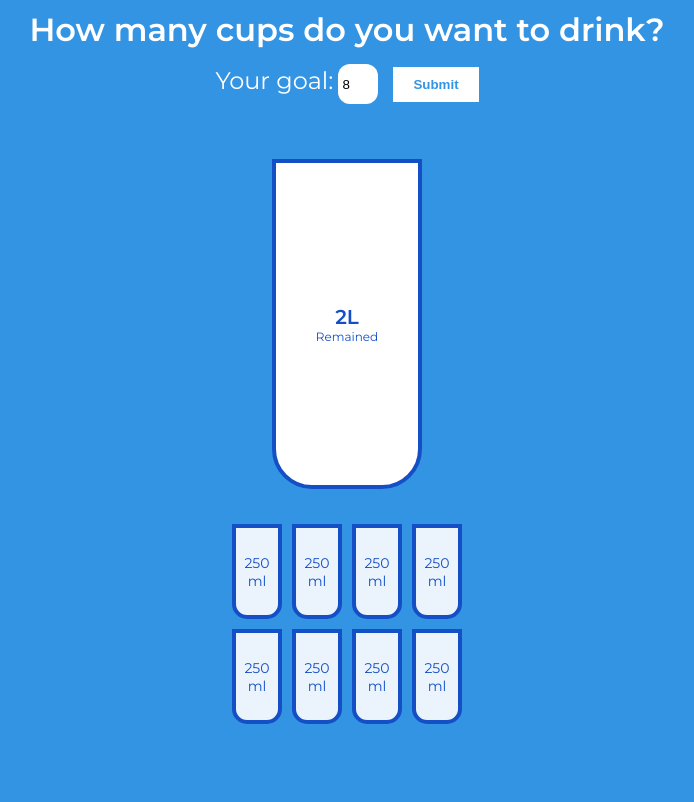
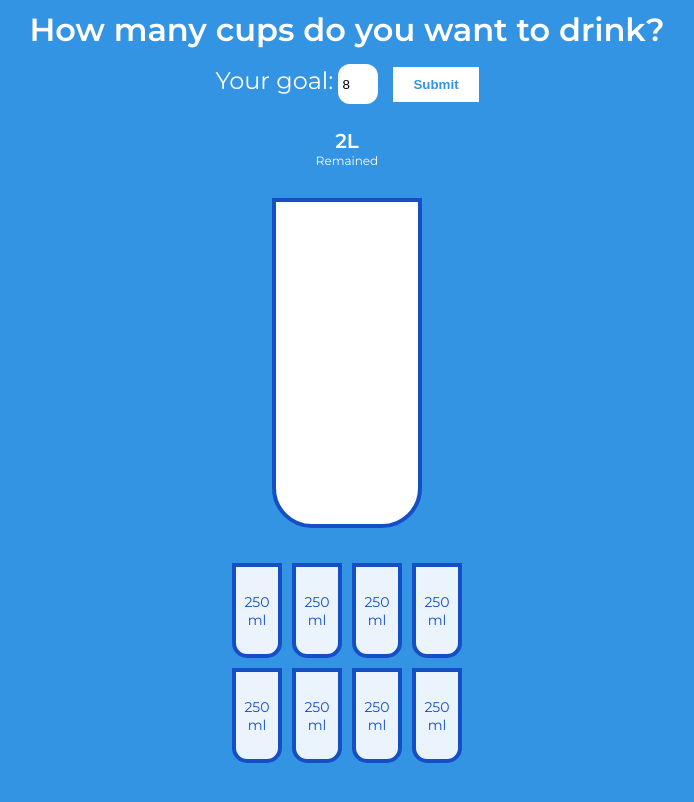
Before and after one commit to ececmk/water-tracker-app-with-react, a React (Create React App) app in the folder water-tracker/: page / in a window 1280 px wide. Shown: the top 802 px of the page, without its empty margins (293-987 px from the left). Built offline with nearby package versions, Linux system fonts and the light colour scheme.

Commit message:
remained fixed

```diff
--- a/water-tracker/src/App.css
+++ b/water-tracker/src/App.css
@@ -66,7 +66,7 @@ input {
   flex-direction: column;
   overflow: hidden;
   position: relative;
-  z-index: 0;
+
 }
 
 .cup.cup-small {
@@ -134,7 +134,6 @@ input {
   text-align: center;
   flex: 1;
   transition: 0.3s ease;
-  z-index: 1;
 }
 
 .remained span {
@@ -157,7 +156,6 @@ input {
   bottom:0;
   min-height: 60px;
   transition: 0.3s ease;
-  z-index: 0;
 }
 
 .text {
--- a/water-tracker/src/Components/BigCup.jsx
+++ b/water-tracker/src/Components/BigCup.jsx
@@ -51,11 +51,11 @@ function BigCup(props) {
   return (
     <div className='big-cup-wrapper'>
       <div className='message'>{message}</div>
+      <div className="remained" ref={remainedRef}>
+        <span ref={literRef}></span>
+        <small>Remained</small>
+      </div>
       <div className='cup'>
-        <div className="remained" ref={remainedRef}>
-          <span ref={literRef}></span>
-          <small>Remained</small>
-        </div>
         <div ref={percentageRef} className="percentage">{percentage}%</div>
       </div>
     </div>
```
